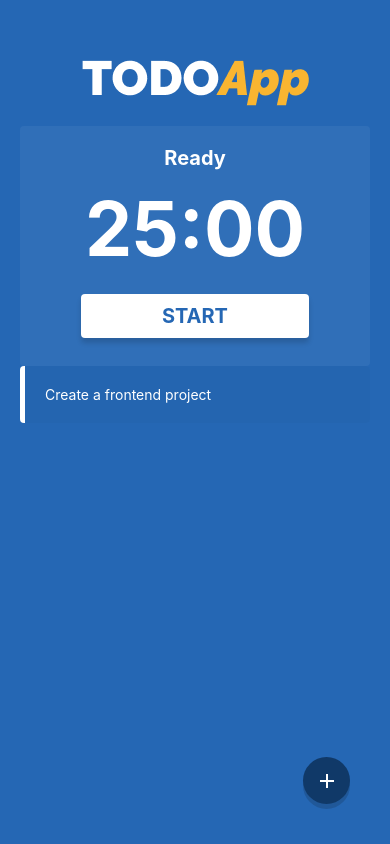
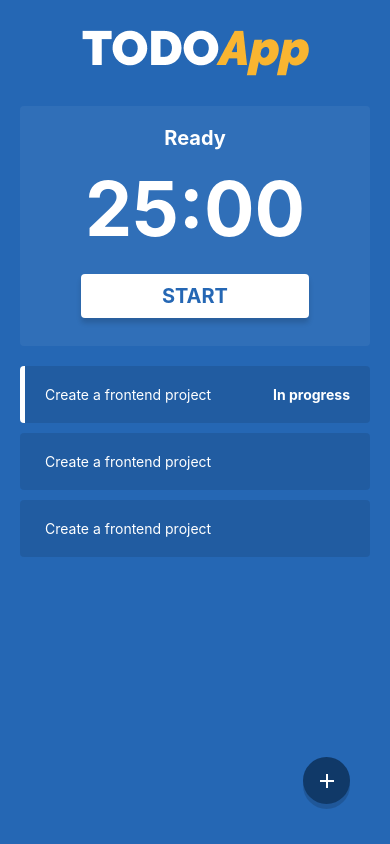
Before and after one commit to nilsonsierota/todo-app-mobile, a React Native app: screen / in a window 390 px wide. Built offline with nearby package versions, Linux system fonts and the light colour scheme.

Commit message:
feat: TaskItem TaskList FlatList

```diff
--- a/src/components/Tasks/TaskItem.tsx
+++ b/src/components/Tasks/TaskItem.tsx
@@ -3,13 +3,18 @@ import { Image, StyleSheet, Text, View } from 'react-native';
 type Props = {
   label: string;
   status?: 'READY' | 'IN_PROGRESS' | 'DONE';
+  isSelected?: boolean;
 };
 
 const tinyCheckImage = require('../../../assets/tiny-check.png');
 
-export function TaskItem({ label, status = 'READY' }: Props) {
+export function TaskItem({
+  isSelected = false,
+  label,
+  status = 'READY',
+}: Props) {
   return (
-    <View style={styles.container}>
+    <View style={[styles.container, isSelected && styles.containerSelected]}>
       <Text style={styles.label}>{label}</Text>
       {status === 'IN_PROGRESS' && <Text style={styles.text}>In progress</Text>}
       {status === 'DONE' && <Image source={tinyCheckImage} />}
@@ -19,13 +24,18 @@ export function TaskItem({ label, status = 'READY' }: Props) {
 
 const styles = StyleSheet.create({
   container: {
-    backgroundColor: 'rgba(0, 0, 0, 0.02)',
+    backgroundColor: 'rgba(0, 0, 0, 0.1)',
     borderRadius: 4,
     borderLeftWidth: 5,
-    borderLeftColor: '#fff',
+    borderLeftColor: 'transparent',
     padding: 20,
     flexDirection: 'row',
     justifyContent: 'space-between',
+    marginBottom: 10,
+  },
+  containerSelected: {
+    borderLeftWidth: 5,
+    borderLeftColor: '#fff',
   },
   label: {
     fontSize: 14,
--- a/src/components/Tasks/TasksList.tsx
+++ b/src/components/Tasks/TasksList.tsx
@@ -1,9 +1,22 @@
-import { TaskItem } from './TaskItem';
+import { FlatList, StyleSheet } from 'react-native';
+import { TaskItem, Props as TaksItemProps } from './TaskItem';
 
-export function TasksList() {
+type Props = {
+  data: TaksItemProps[];
+};
+
+export function TasksList({ data }: Props) {
   return (
-    <>
-      <TaskItem label="Create a frontend project" />
-    </>
+    <FlatList
+      data={data}
+      contentContainerStyle={styles.container}
+      renderItem={({ item }) => <TaskItem {...item} />}
+    />
   );
 }
+
+const styles = StyleSheet.create({
+  container: {
+    padding: 20,
+  },
+});
--- a/src/screens/HomeScreen.tsx
+++ b/src/screens/HomeScreen.tsx
@@ -9,7 +9,7 @@ import {
   Timer,
 } from '../components';
 
-const logo = require('../../assets/logo.png');
+const logoImage = require('../../assets/logo.png');
 
 export function HomeScreen() {
   const [isNewTaskModalVisible, setIsNewTaskModalVisible] = useState(false);
@@ -17,13 +17,33 @@ export function HomeScreen() {
   return (
     <SafeAreaView style={styles.safeArea}>
       <View style={styles.container}>
-        <Image source={logo} style={styles.logo} resizeMode="contain" />
+        <Image source={logoImage} style={styles.logo} resizeMode="contain" />
         {false ? (
           <NoTasksCard />
         ) : (
           <>
-            <Timer />
-            <TasksList />
+            <View style={styles.timeContainer}>
+              <Timer />
+            </View>
+            <TasksList
+              data={[
+                {
+                  label: 'Create a frontend project',
+                  status: 'IN_PROGRESS',
+                  isSelected: true,
+                },
+                {
+                  label: 'Create a frontend project',
+                  status: 'READY',
+                  isSelected: false,
+                },
+                {
+                  label: 'Create a frontend project',
+                  status: 'READY',
+                  isSelected: false,
+                },
+              ]}
+            />
           </>
         )}
         <FabButton onPress={() => setIsNewTaskModalVisible(true)} />
@@ -43,13 +63,14 @@ const styles = StyleSheet.create({
   },
   container: {
     flex: 1,
-    paddingVertical: 40,
+  },
+  timeContainer: {
     paddingHorizontal: 20,
   },
   logo: {
     width: 227,
     height: 46,
     alignSelf: 'center',
-    marginVertical: 20,
+    marginVertical: 30,
   },
 });
```
